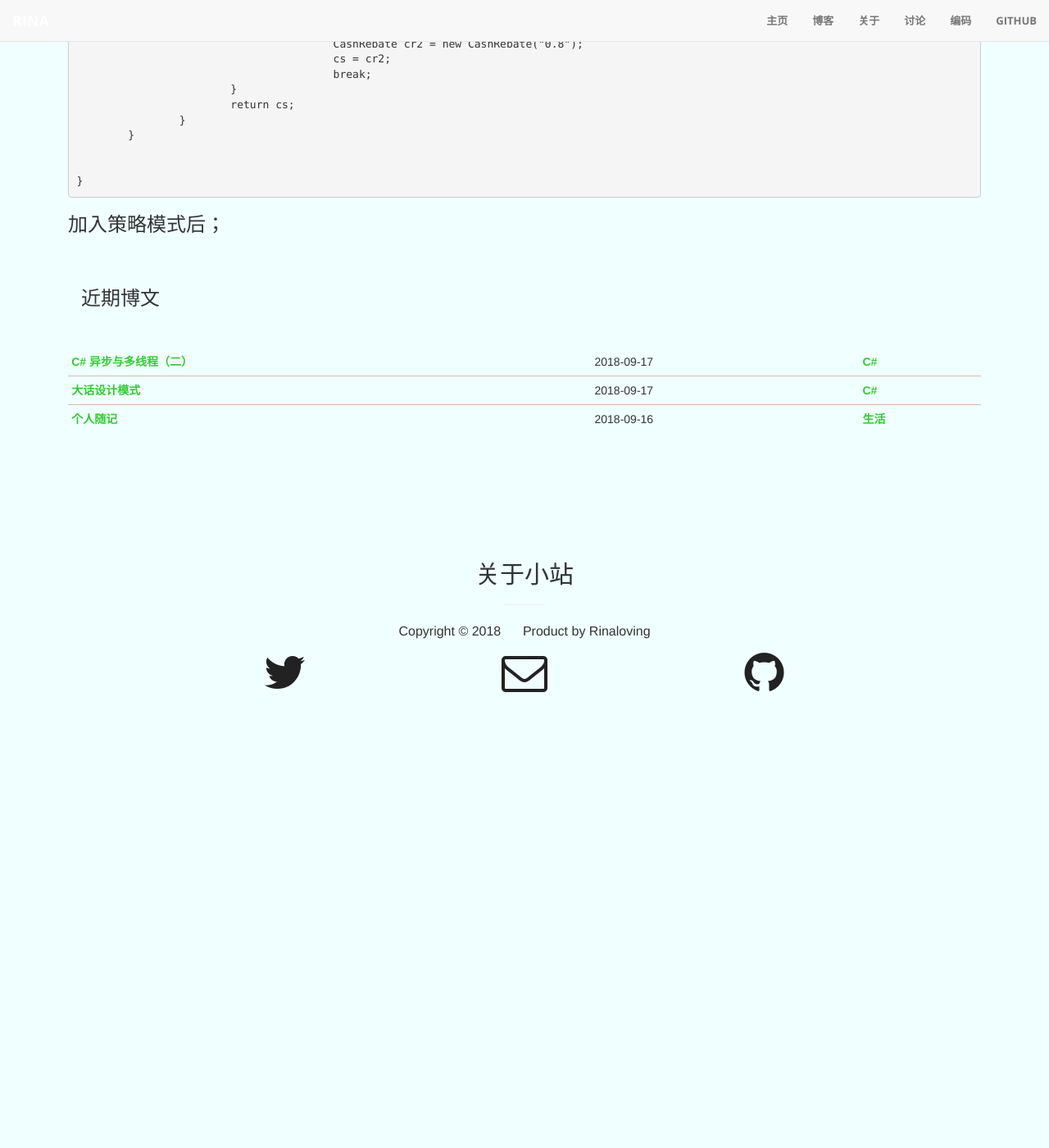
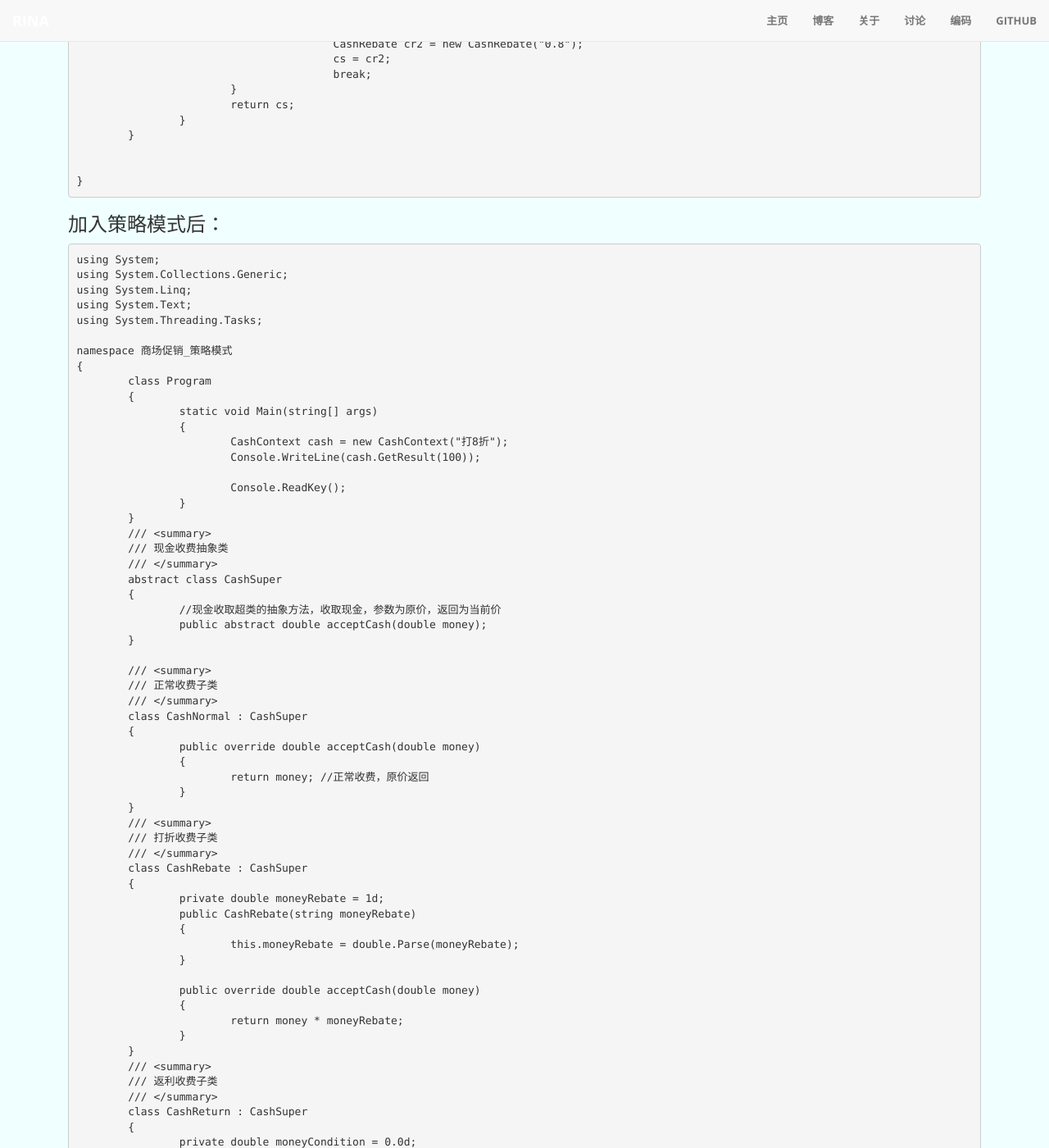
Before and after one commit to Rinaloving/Rinaloving.github.io, a Jekyll site: the page built from _posts/2018-09-18-Design-pattern.md, in a window 1280 px wide and 1400 px high, scrolled down 1981 px. Shown: the whole window at 82% size. Built offline with Jekyll 4.4.1, drawn with Linux system fonts in a browser that asks for light colours; before the commit the page ends 2939 px from its top, so only the background shows below that; some of the changed text lies outside the part shown.

Commit message:
更新策略模式日志

```diff
--- a/_posts/2018-09-18-Design-pattern.md
+++ b/_posts/2018-09-18-Design-pattern.md
@@ -117,4 +117,134 @@ description: 策略模式
 	}
 
 
-### 加入策略模式后；
+### 加入策略模式后：
+
+	using System;
+	using System.Collections.Generic;
+	using System.Linq;
+	using System.Text;
+	using System.Threading.Tasks;
+
+	namespace 商场促销_策略模式
+	{
+		class Program
+		{
+			static void Main(string[] args)
+			{
+				CashContext cash = new CashContext("打8折");
+				Console.WriteLine(cash.GetResult(100));
+
+				Console.ReadKey();
+			}
+		}
+		/// <summary>
+		/// 现金收费抽象类
+		/// </summary>
+		abstract class CashSuper
+		{
+			//现金收取超类的抽象方法，收取现金，参数为原价，返回为当前价
+			public abstract double acceptCash(double money);
+		}
+
+		/// <summary>
+		/// 正常收费子类
+		/// </summary>
+		class CashNormal : CashSuper
+		{
+			public override double acceptCash(double money)
+			{
+				return money; //正常收费，原价返回
+			}
+		}
+		/// <summary>
+		/// 打折收费子类
+		/// </summary>
+		class CashRebate : CashSuper
+		{
+			private double moneyRebate = 1d;
+			public CashRebate(string moneyRebate)
+			{
+				this.moneyRebate = double.Parse(moneyRebate);
+			}
+
+			public override double acceptCash(double money)
+			{
+				return money * moneyRebate;
+			}
+		}
+		/// <summary>
+		/// 返利收费子类
+		/// </summary>
+		class CashReturn : CashSuper
+		{
+			private double moneyCondition = 0.0d;
+			private double moneyReturn = 0.0d;
+
+			public CashReturn(string moneyCondition, string moneyReturn)
+			{
+				this.moneyCondition = double.Parse(moneyCondition);
+				this.moneyReturn = double.Parse(moneyReturn);
+			}
+
+			public override double acceptCash(double money)
+			{
+				double result = money;
+				if (money >= moneyCondition)
+				{
+					result = money - Math.Floor(money / moneyCondition) * moneyReturn;
+				}
+				return result;
+			}
+		}
+
+
+		/// <summary>
+		/// CashContext类(现金上下文)
+		/// </summary>
+		class CashContext
+		{
+			CashSuper cs  = null;
+
+			public CashContext(string type)
+			{
+					switch (type)
+					{
+						case "正常收费":
+							cs = new CashNormal();
+							break;
+						case "满300返100":
+							CashReturn cr1 = new CashReturn("300", "100");
+							cs = cr1;
+							break;
+						case "打8折":
+							CashRebate cr2 = new CashRebate("0.8");
+							cs = cr2;
+							break;
+					}
+
+			}
+
+			public double GetResult(double money)
+			{
+				return cs.acceptCash(money);
+			}
+		}
+
+
+
+	}
+
+
+### 小结：
+
+策略模式是一种定义一系列算法的方法，从概念上来看，所有这些算法完成的都是相同的工作，只是实现不同，
+它可以以相同的方式调用所有的算法，减少了各种算法类与使用算法类之间的耦合。
+
+策略模式的 Strategy 类层次为 Context 定义了一系列的可重用的算法的方法或行为。继承有助于析取出这些
+算法中的公共功能。
+
+策略模式的优点是简化了单元测试，因为每个算法都有自己的类，可以通过自己的接口单独测试。
+
+
+策略模式就是用来封装算法的，但在实践中，我们发现可以用它封装几乎任何类型的规则，只要在分析过程中听
+到需要不同时间应用不同的业务规则，就可以考虑使用策略模式处理这种变化的可能性。
```
